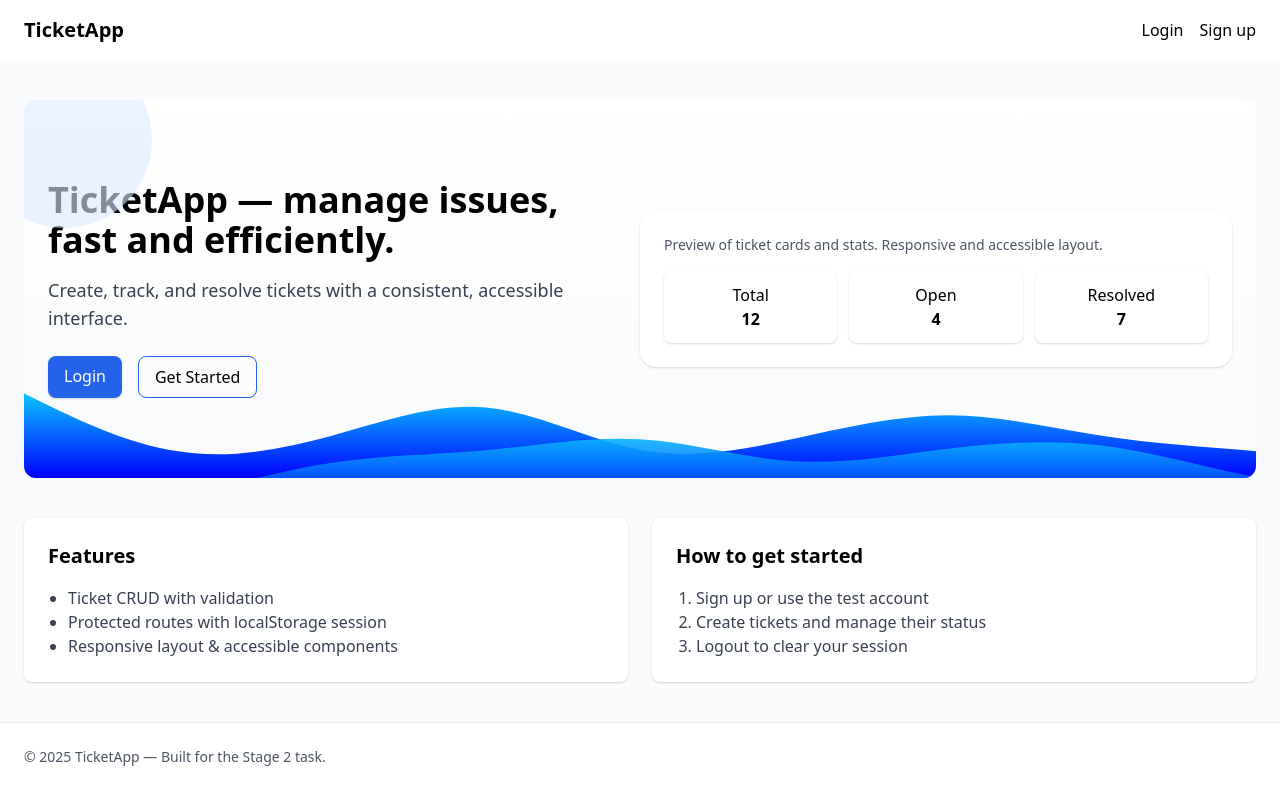
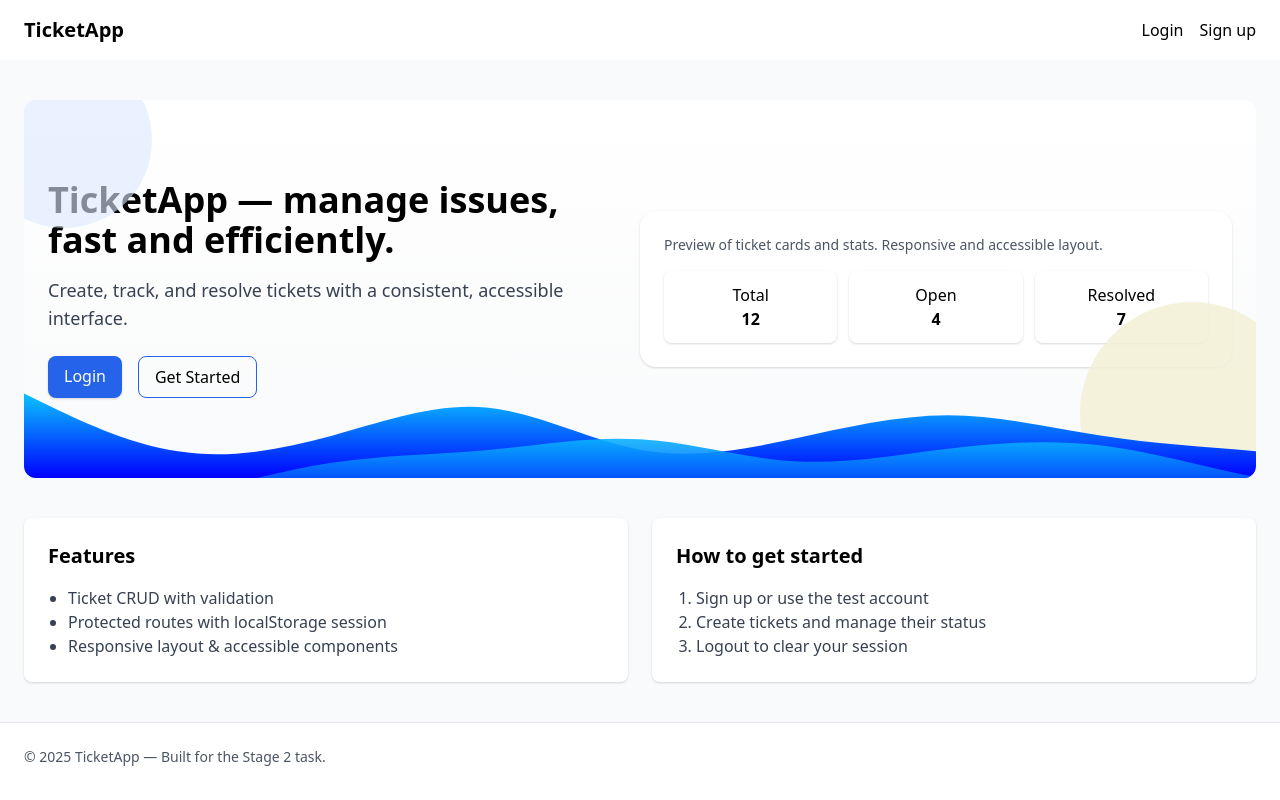
Before and after one commit to HenryNwankwo/Ticket-App, a PHP site: page / in a window 1280 px wide. Run offline with PHP 8.4, Linux system fonts and the light colour scheme.

Commit message:
Corrected the bottom decor circle

```diff
--- a/ticketapp-twig/templates/home.twig
+++ b/ticketapp-twig/templates/home.twig
@@ -3,7 +3,9 @@
   <section class="relative overflow-hidden bg-gradient-to-b from-white to-gray-50 rounded-xl">
     <div class="container-centered px-6 py-20 relative">
       <div class="absolute -left-12 -top-12 w-44 h-44 bg-blue-100 rounded-full opacity-60 decor-circle" aria-hidden></div>
-      <div class="absolute -right-12 -bottom-12 w-56 h-56 bg-amber-100 rounded-full opacity-60 decor-circle" aria-hidden></div>
+      <div class="absolute -right-12 -bottom-12 w-56 h-56 bg-blue-100 rounded-full opacity-60 decor-circle" aria-hidden></div>
+      <div class="absolute -right-12 -bottom-12 w-56 h-56 bg-yellow-100 rounded-full opacity-60 decor-circle" aria-hidden></div>
+
       <div class="flex flex-col md:flex-row items-center gap-8">
         <div class="flex-1">
           <h1 class="text-4xl font-extrabold">TicketApp — manage issues, fast and efficiently.</h1>
```
